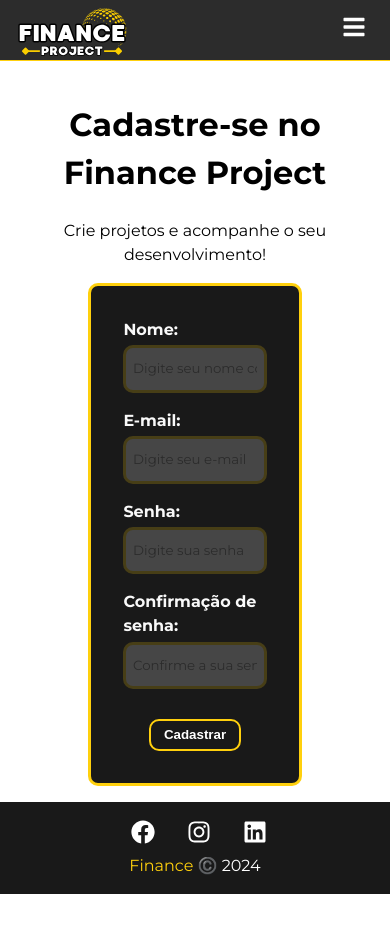
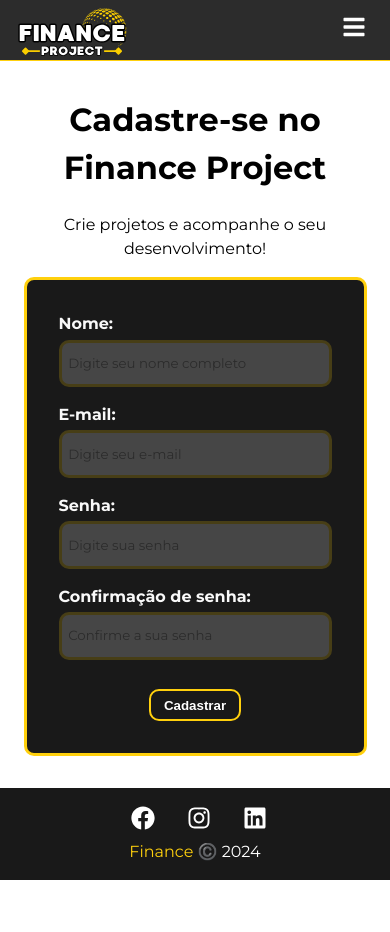
Before and after one commit to GSBarros17/FinanceProject, a React (Vite) app: page /Register in a window 390 px wide. Shown: the top 932 px of the page. Before the commit the page ends 908 px from the top, so only its background shows below. Built offline with nearby package versions, Linux system fonts and the light colour scheme.

Commit message:
ajustando o css da pg de registro

```diff
--- a/src/index.css
+++ b/src/index.css
@@ -77,7 +77,7 @@ input:focus{
 }
 
 .err{
-  width: 15%;
+  width: 25%;
   margin: 1em auto;
   background-color: #d47c7c;
   font-weight: bold;
@@ -88,7 +88,7 @@ input:focus{
 }
 
 .success{
-  width: 15%;
+  width: 25%;
   margin: 1em auto;
   background-color: #7dcd76;
   font-weight: bold;
@@ -111,3 +111,19 @@ textarea {
 textarea:focus {
   opacity: 1;
 }
+
+@media screen and (max-width: 600px){
+  form{
+    width: 70%;
+    margin: 0 auto;
+  }
+
+  .err{
+    width: 50%;
+  }
+
+  .success{
+    width: 50%;
+  }
+
+}
--- a/src/pages/Register/Register.module.css
+++ b/src/pages/Register/Register.module.css
@@ -1,5 +1,5 @@
 .registerContainer{
-    margin-top: 4em;
-    padding: 1em;
+    margin-top: 6em;
+    margin-bottom: 2em;
     text-align: center;
 }
```
